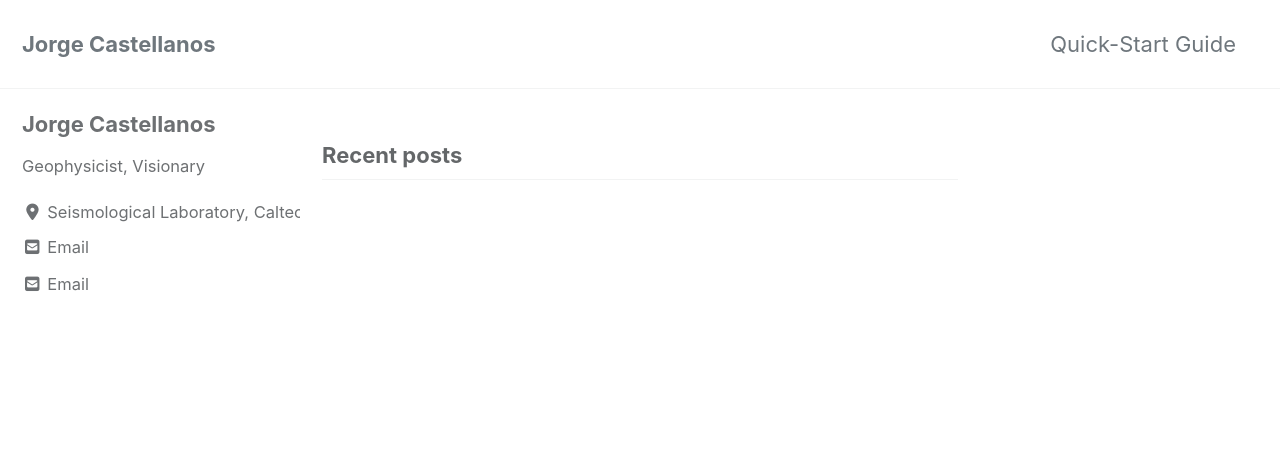
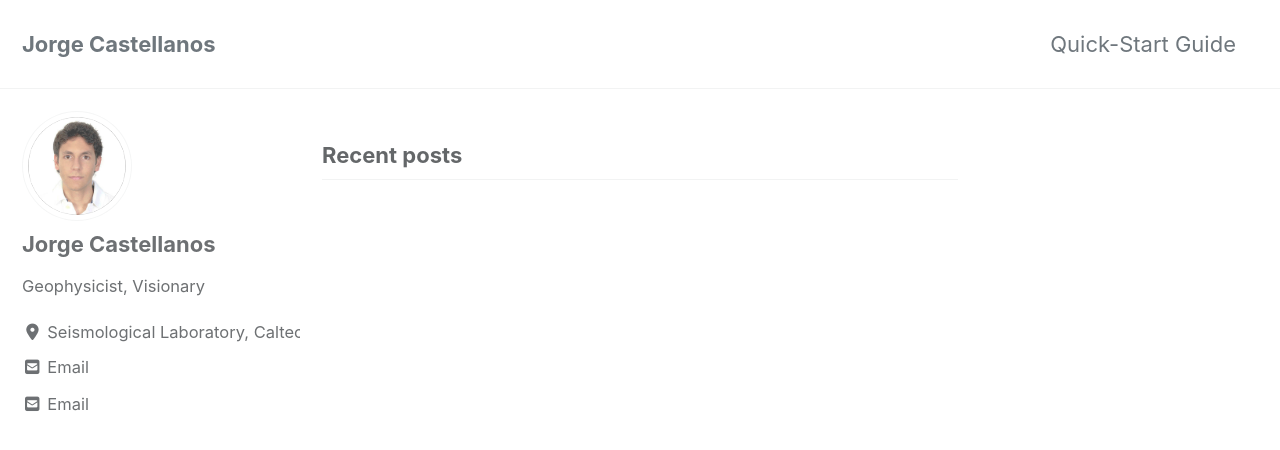
Before and after one commit to JorgeCastellanos90/JorgeCastellanos90.github.io, a Jekyll site: the page built from index.html, in a window 1280 px wide and 900 px high. Shown: the top 450 px of the window. Built offline with Jekyll 4.4.1, drawn with Linux system fonts in a browser that asks for light colours; cached includes are drawn as plain includes; nearby versions of some CDN libraries; the list of posts is cut into pages by our own code.

Commit message:
avatar update

```diff
--- a/_config.yml
+++ b/_config.yml
@@ -94,7 +94,7 @@
 # Site Author
 author:
   name             : "Jorge Castellanos"
-  avatar           : # path of avatar image, e.g. "/assets/images/bio-photo.jpg"
+  avatar           : "/assets/images/profile.jpg"
   bio              : "Geophysicist, Visionary"
   location         : "Seismological Laboratory, Caltech"
   email            : mailto:jacastil@caltech.edu
```
Also changed, not shown: assets/images/profile.jpg (added), 1 other file.
